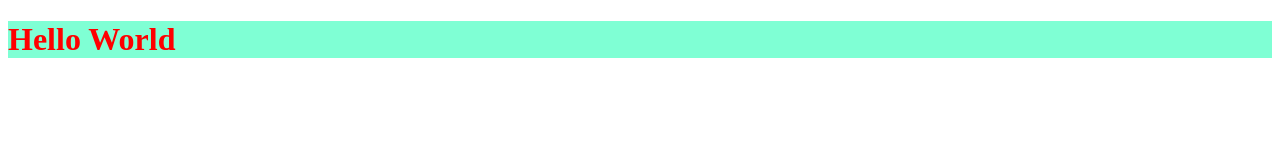
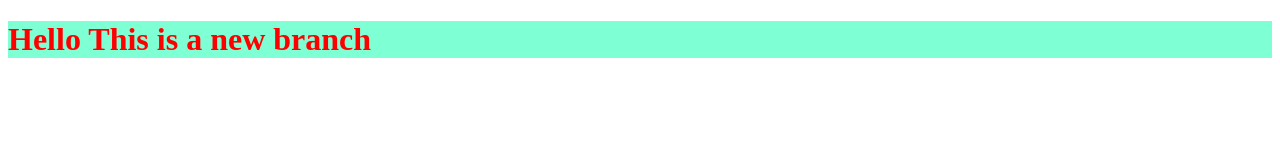
Before and after one commit to 3li-Ahmed/Test_2, a plain HTML site: page index.html in a window 1280 px wide. Drawn offline with Linux system fonts and the light colour scheme.

```diff
--- a/index.html
+++ b/index.html
@@ -7,6 +7,6 @@
     <title>Document</title>
 </head>
 <body>
-    <h1>Hello World</h1>
+    <h1>Hello This is a new branch</h1>
 </body>
 </html>
```
